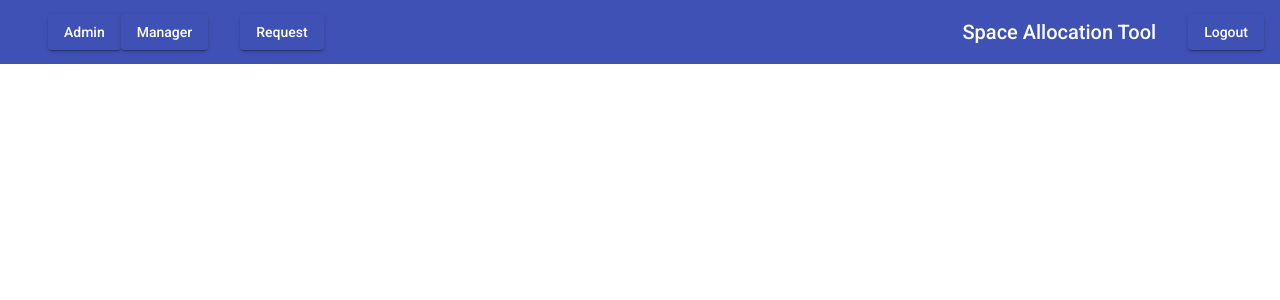
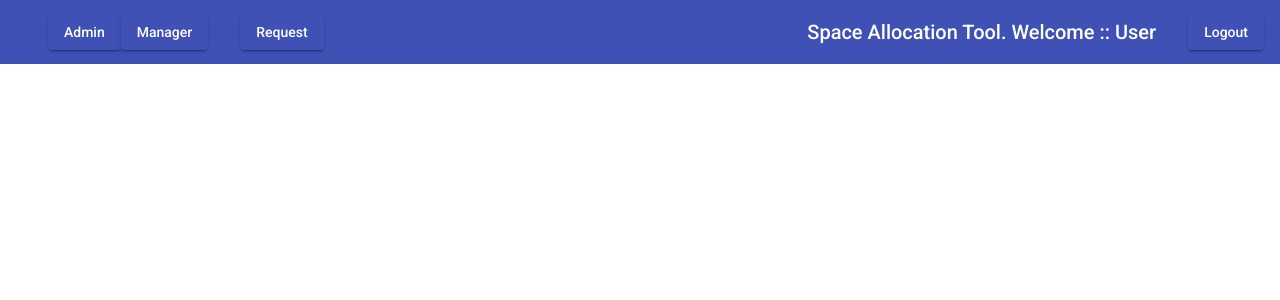
Before and after one commit to goutam-parashar/CodingWizards-SAT-UI, an Angular app in the folder Space Allocation Tool/: page / in a window 1280 px wide. Both pictures are taken after a click on the button "Login". Shown: the top 300 px of the page. Built offline with nearby package versions, Linux system fonts and the light colour scheme.

Commit message:
Final Push

```diff
--- a/Space Allocation Tool/src/app/app.component.html
+++ b/Space Allocation Tool/src/app/app.component.html
@@ -24,6 +24,9 @@
 
       </button>
       <span>Space Allocation Tool</span>
+      <div>
+        .    Welcome :: User {{loggedInUser}}
+      </div>
       <button mat-raised-button color="primary" style="margin-left: 2rem;" type="button" (click)="loggedOut()">Logout</button>
 
   </mat-toolbar>
--- a/Space Allocation Tool/src/app/app.component.ts
+++ b/Space Allocation Tool/src/app/app.component.ts
@@ -9,12 +9,13 @@ import { AppService } from './app.service';
 export class AppComponent {
   title = 'test-prj';
   showLogin= true;
-
+  loggedInUser="";
   constructor(private appService : AppService) { }
   userIdEntered(userId: any){
     this.showLogin=false;
     console.log(userId);
     this.appService.userId=userId;
+    this.loggedInUser=userId;
   }
 
   loggedOut(){
```
